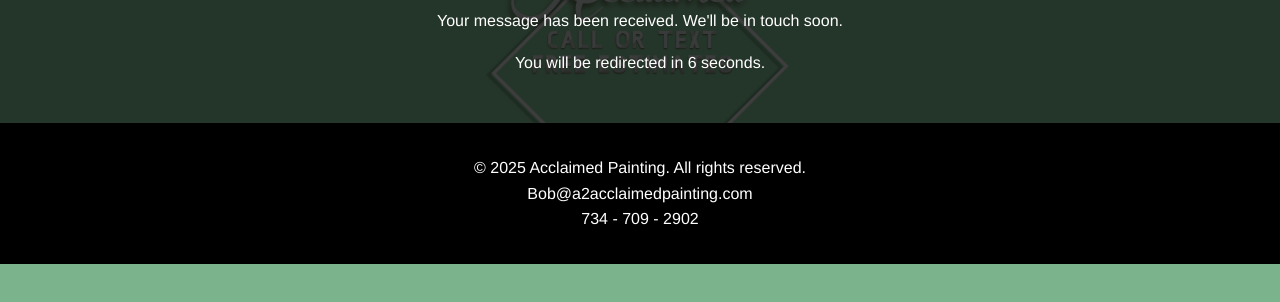
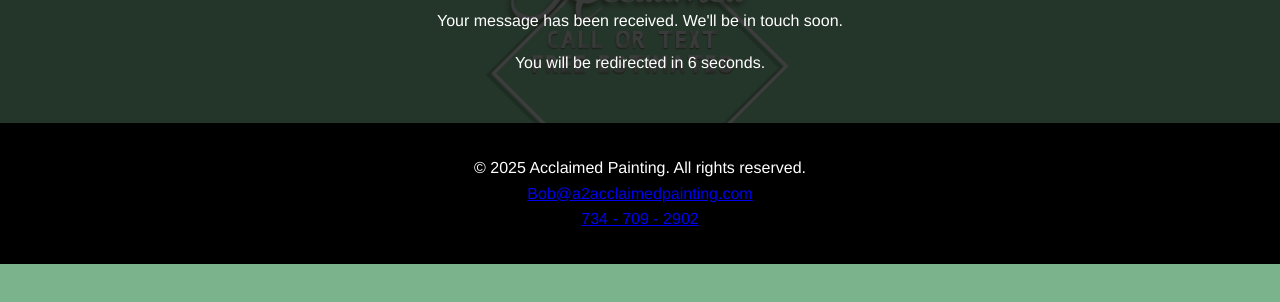
Before and after one commit to A2APainting/Website, a plain HTML site: page thank-you.html in a window 1280 px wide. Shown: the part 118-420 px from the top of the page. Drawn offline with Linux system fonts and the light colour scheme.

Commit message:
Update thank-you.html

```diff
--- a/thank-you.html
+++ b/thank-you.html
@@ -32,7 +32,10 @@
 
   <footer>
     <p>&copy; 2025 Acclaimed Painting. All rights reserved. <br>
-    Bob@a2acclaimedpainting.com<br> 734 - 709 - 2902</p>
+      <a href="mailto:Bob@a2acclaimedpainting.com">Bob@a2acclaimedpainting.com</a><br>
+      <a href="tel:+17347092902">734 - 709 - 2902</a>
+    </p>
   </footer>
+
 </body>
 </html>
```
